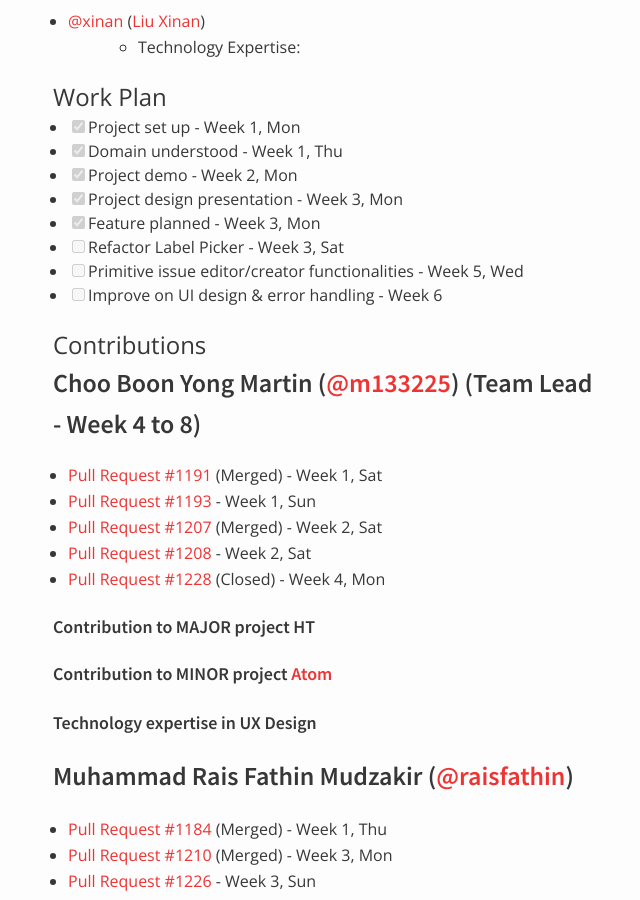
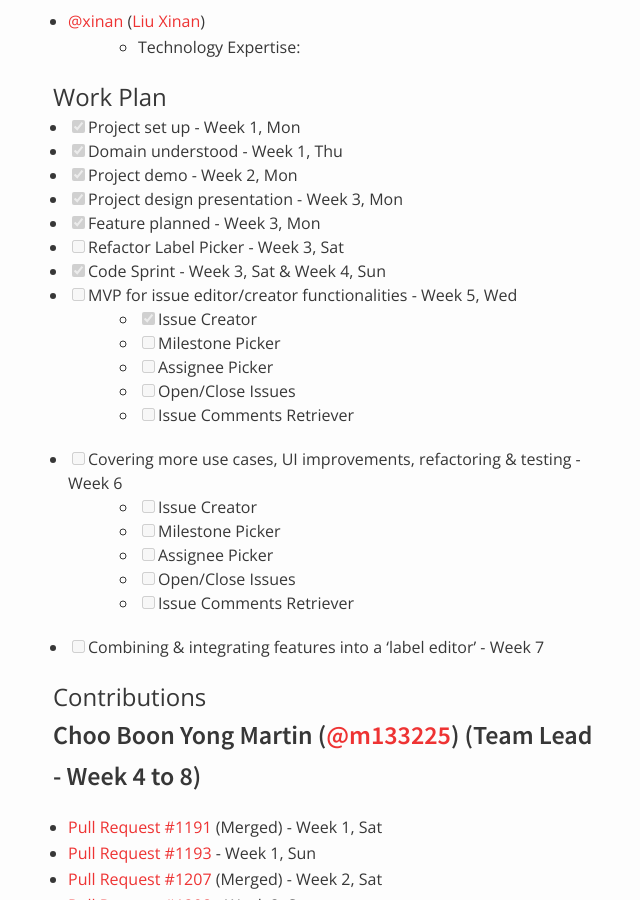
Before and after one commit to nus-oss/cs3281-AY1516S2-website, a Jekyll site: the page built from teams/hubturbo.md, in a window 1280 px wide and 900 px high, scrolled down 551 px. Shown: the whole window, without its empty margins (317-957 px from the left). Built offline with Jekyll 4.4.1, drawn with Linux system fonts in a browser that asks for light colours.

Commit message:
Added code sprint. Updated more details to workplan for this/next week.

```diff
--- a/teams/hubturbo.md
+++ b/teams/hubturbo.md
@@ -40,8 +40,20 @@ permalink: /teams/hubturbo/
 * [x] Project design presentation - Week 3, Mon
 * [x] Feature planned - Week 3, Mon
 * [ ] Refactor Label Picker - Week 3, Sat
-* [ ] Primitive issue editor/creator functionalities - Week 5, Wed
-* [ ] Improve on UI design & error handling - Week 6
+* [x] Code Sprint - Week 3, Sat & Week 4, Sun
+* [ ] MVP for issue editor/creator functionalities - Week 5, Wed
+	* [x] Issue Creator
+	* [ ] Milestone Picker
+	* [ ] Assignee Picker
+	* [ ] Open/Close Issues
+	* [ ] Issue Comments Retriever
+* [ ] Covering more use cases, UI improvements, refactoring & testing - Week 6
+	* [ ] Issue Creator
+	* [ ] Milestone Picker
+	* [ ] Assignee Picker
+	* [ ] Open/Close Issues
+	* [ ] Issue Comments Retriever
+* [ ] Combining & integrating features into a 'label editor' - Week 7
 
 # Contributions
 
```
